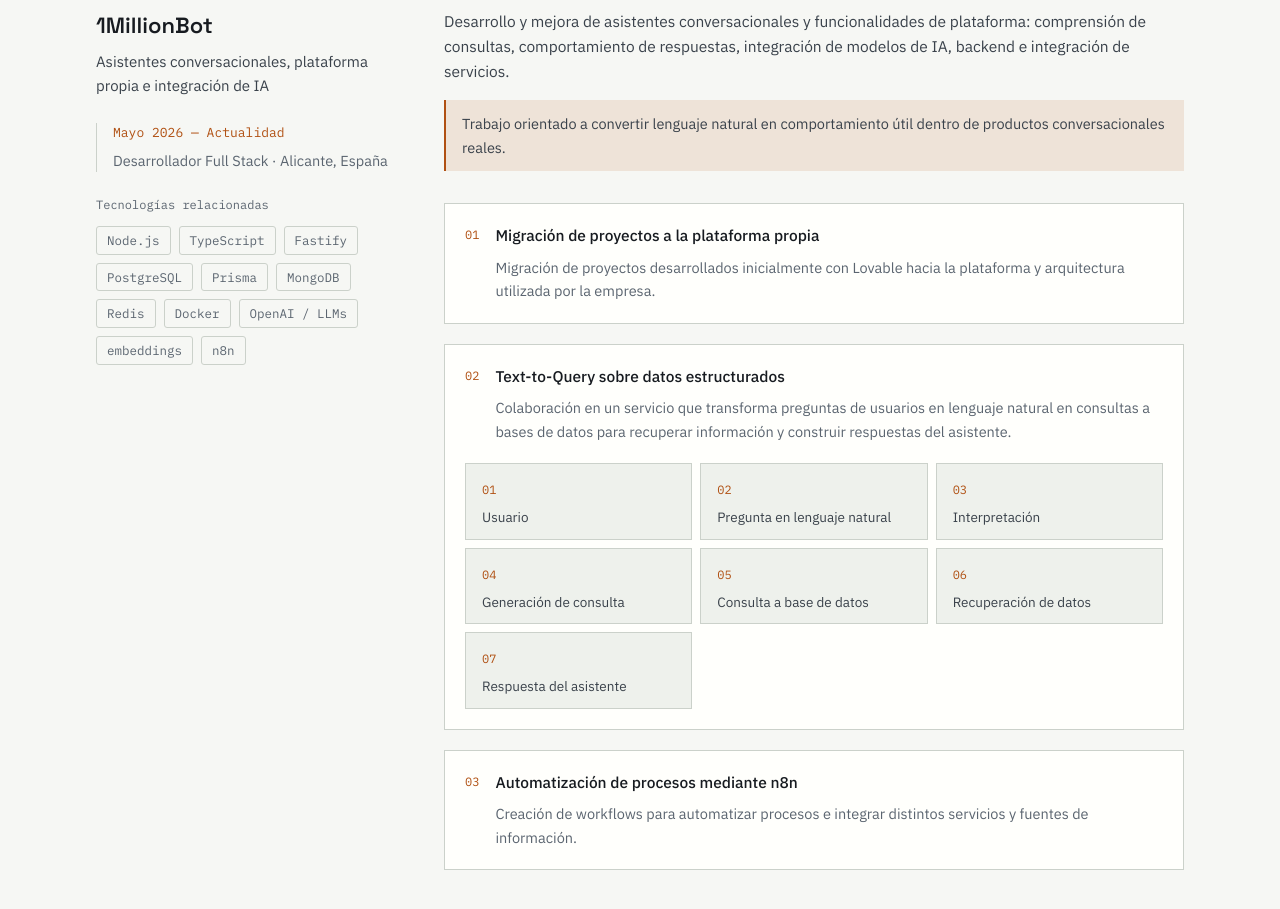
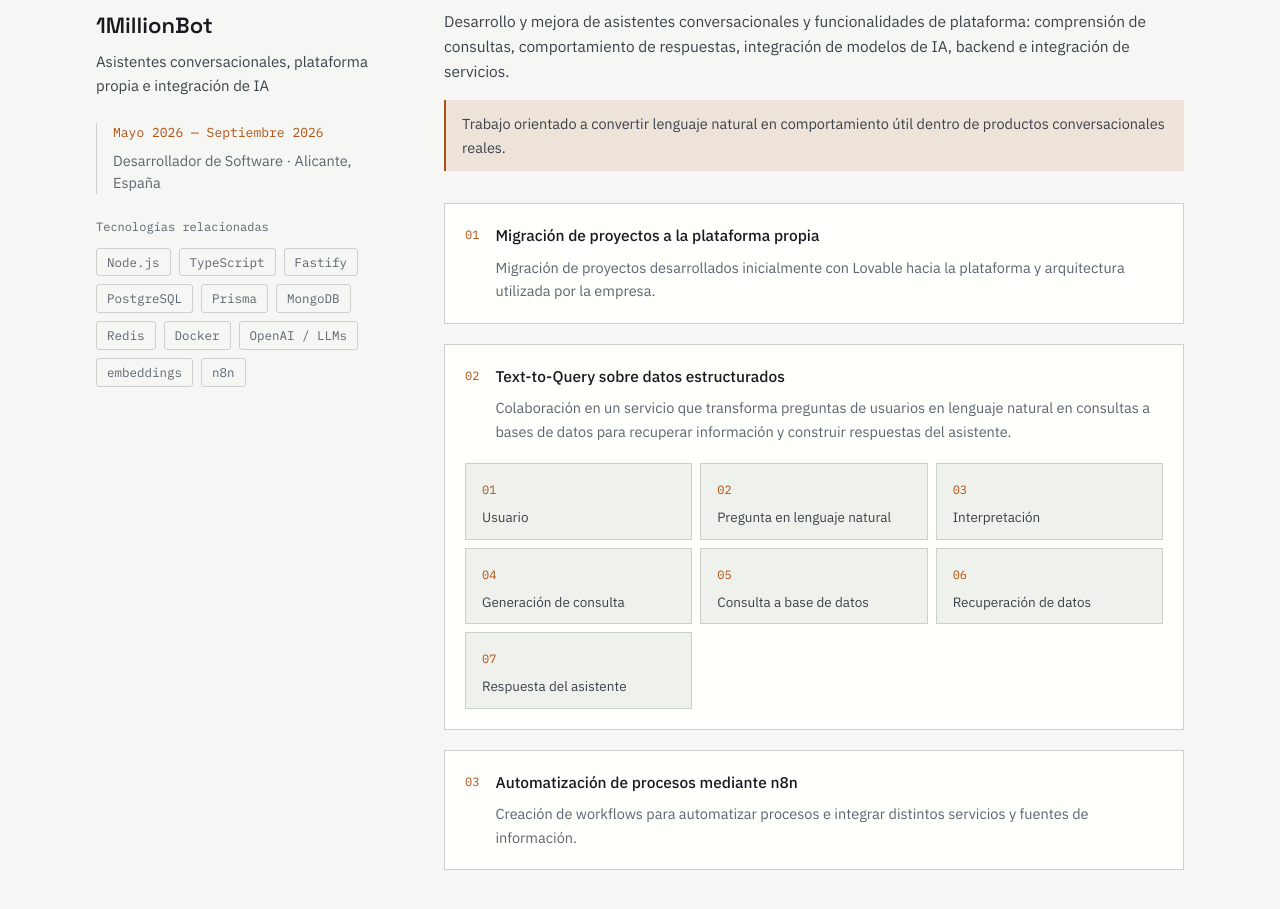
Before and after one commit to javiersilva-engineer/portfolio, a Next.js app in the folder portfolio/: page / in a window 1280 px wide. Shown: the part 1740-2649 px from the top of the page. Built offline with nearby package versions, Linux system fonts and the light colour scheme.

Commit message:
Update 1MillionBot role

```diff
--- a/portfolio/data/experience.ts
+++ b/portfolio/data/experience.ts
@@ -26,8 +26,8 @@ export const experience: ExperienceEntry[] = [
   {
     slug: "1millionbot",
     company: "1MillionBot",
-    role: "Desarrollador Full Stack",
-    period: "Mayo 2026 — Actualidad",
+    role: "Desarrollador de Software",
+    period: "Mayo 2026 — Septiembre 2026",
     location: "Alicante, España",
     context: "Asistentes conversacionales, plataforma propia e integración de IA",
     summary:
```
